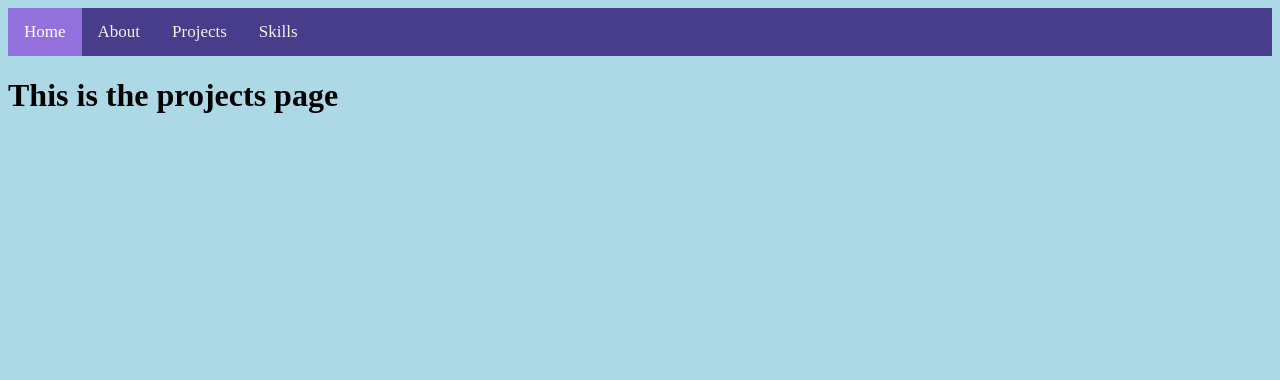
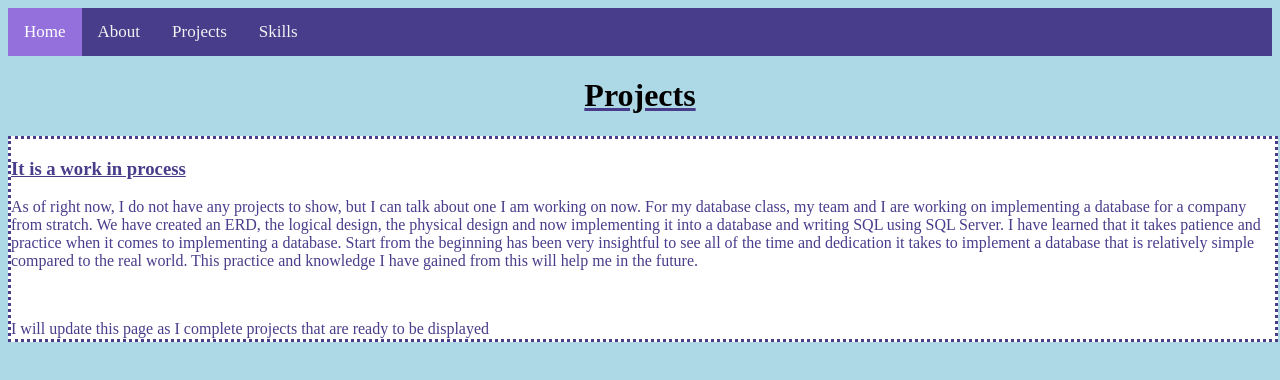
Before and after one commit to hnholliday/hnholliday.github.io, a plain HTML site: page Projects.html in a window 1280 px wide. Drawn offline with Linux system fonts and the light colour scheme.

Commit message:
projects
complete projects section

```diff
--- a/Decor.css
+++ b/Decor.css
@@ -131,3 +131,12 @@ body
     width: 100%;
     border: dotted;
 }
+
+.project
+{
+    color: darkslateblue;
+    background-color: white;
+    height: 200px;
+    width: 100%;
+    border: dotted;
+}
--- a/Projects.html
+++ b/Projects.html
@@ -12,5 +12,15 @@
         <a href="Projects.html" id="onlink">Projects</a>
         <a href="Skills.html">Skills</a>
     </div>
-    <h1> This is the projects page </h1>
+
+    <div class=" opening">
+        <h1> <center>Projects</center> </h1>
+    </div>
+
+    <div class="project">
+        <h3>It is a work in process</h3>
+        <p>As of right now, I do not have any projects to show, but I can talk about one I am working on now. For my database class, my team and I are working on implementing a database for a company from stratch. We have created an ERD, the logical design, the physical design and now implementing it into a database and writing SQL using SQL Server. I have learned that it takes patience and practice when it comes to implementing a database. Start from the beginning has been very insightful to see all of the time and dedication it takes to implement a database that is relatively simple compared to the real world. This practice and knowledge I have gained from this will help me in the future.</p>
+        <br />
+        <p> I will update this page as I complete projects that are ready to be displayed</p>
+    </div>
 </body>
```
Also changed, not shown: About.html (+1 -1 lines).
